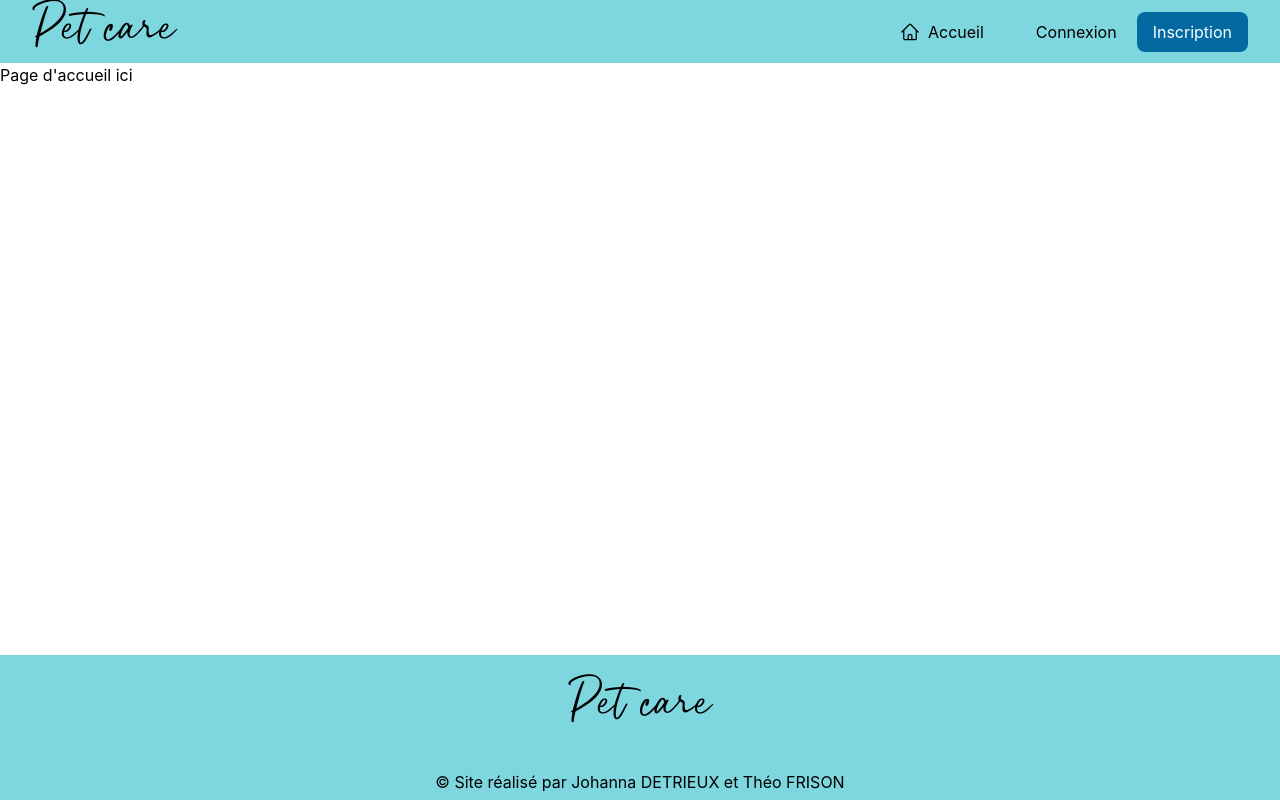
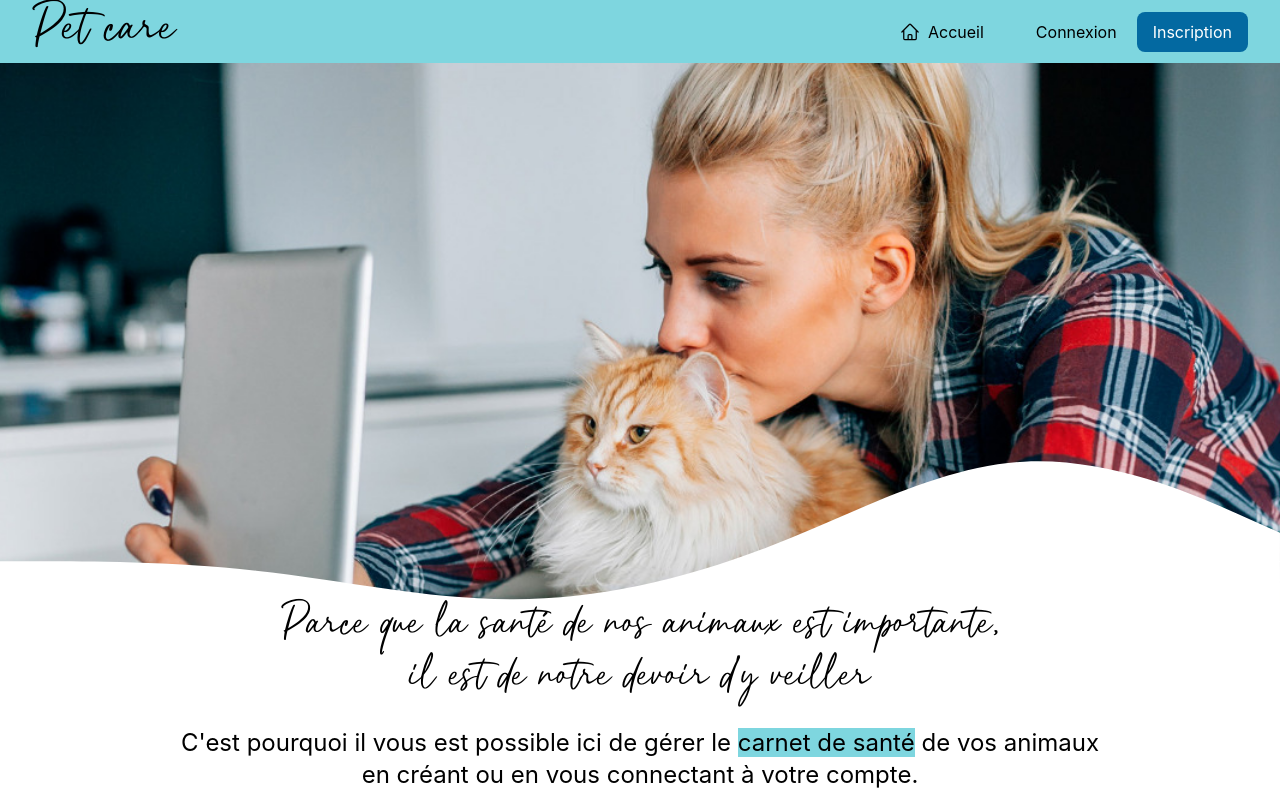
Before and after one commit to Jwana24/pet_care_front, a Next.js app: page / in a window 1280 px wide. Built offline with nearby package versions, Linux system fonts and the light colour scheme.

Commit message:
Adding homepage

```diff
--- a/app/components/Navbar.tsx
+++ b/app/components/Navbar.tsx
@@ -4,14 +4,13 @@ import React, { useContext } from "react";
 import Link from "next/link";
 import { AuthContext, IContext } from "@/app/components/Private/AuthProvider";
 import { HomeIcon, Cog6ToothIcon } from "@heroicons/react/24/outline";
-import { isDefined, isTokenValid } from "../utils";
+import { isTokenValid } from "../utils";
 
 const Navbar = () => {
   const { authentication } = useContext(AuthContext) as IContext;
 
   return (
     <div className="flex items-center max-h-20 bg-main-color">
-      {/*<div className="container flex justify-between mx-auto">*/}
       <div className="flex w-full justify-between">
         <div className="Logo pl-8">
           <Link href='/'>Pet care</Link>
--- a/app/page.module.scss
+++ b/app/page.module.scss
@@ -1,5 +1,17 @@
-//@import "mixins.module";
-//
-//.Homepage {
-//  @include flex(null, null, center);
-//}
+.ImageContainer {
+    position: relative;
+    height: 80vh;
+    background-size: cover;
+    background-repeat: no-repeat;
+    background-position: bottom 100px center;
+    overflow: hidden;
+    z-index: 1;
+
+    .waves {
+        position: absolute;
+        bottom: 0;
+        left: 0;
+        width: 100%;
+        z-index: 2;
+    }
+}
--- a/app/page.tsx
+++ b/app/page.tsx
@@ -1,11 +1,37 @@
-import { Inter } from 'next/font/google';
-
-const inter = Inter({ subsets: ['latin'] })
+import Link from "next/link";
+import ImgHomepage from "../app/components/assets/homepage.jpg";
+import styles from './page.module.scss';
 
 export default function Home() {
   return (
     <div className="Homepage">
-      <div className="Container">Page d&apos;accueil ici</div>
+      <div className="Container">
+        <div className={styles.ImageContainer} style={{ backgroundImage: `url(${ImgHomepage.src})` }}>
+          <svg xmlns="http://www.w3.org/2000/svg" viewBox="0 0 1440 320" className={styles.waves}>
+            <path fill="#fff" fill-opacity="1" d="M0,160L48,160C96,160,192,160,288,170.7C384,181,480,203,576,202.7C672,203,768,181,864,144C960,
+            107,1056,53,1152,48C1248,43,1344,85,1392,106.7L1440,128L1440,320L1392,320C1344,320,1248,320,1152,320C1056,320,960,320,864,320C768,320,
+            672,320,576,320C480,320,384,320,288,320C192,320,96,320,48,320L0,320Z"></path>
+          </svg>
+        </div>
+          <div className="z-10 -mt-24 relative">
+            <p className="text-4xl text-center mb-3 font-stylish">Parce que la santé de nos animaux est importante,</p>
+            <p className="text-4xl text-center mb-3 font-stylish">il est de notre devoir d'y veiller</p>
+            <p className="text-2xl text-center pt-4">
+              C'est pourquoi il vous est possible ici de gérer le <mark className="bg-main-color">carnet de
+              santé</mark> de vos animaux
+            </p>
+            <p className="text-2xl text-center pb-14">en créant ou en vous connectant à votre compte.</p>
+            <div className="flex items-center justify-center pb-14">
+              <Link
+                className="ml-5 px-4 py-2 text-2xl text-white bg-sky-700 hover:bg-sky-900 rounded-r-lg rounded-l-lg"
+                href='/signup'
+              >
+                Inscription
+              </Link>
+              <Link className="text-2xl ml-5 underline" href='/login'>Connexion</Link>
+            </div>
+          </div>
+      </div>
     </div>
   )
 }
--- a/tailwind.config.js
+++ b/tailwind.config.js
@@ -14,6 +14,9 @@ module.exports = {
         'darker-main-color': '#0c4a6e'
       }
     },
+    fontFamily: {
+      'stylish': ['Bachelorette']
+    }
   },
   plugins: [],
 }
```
Also changed, not shown: app/components/assets/homepage.jpg (added).
